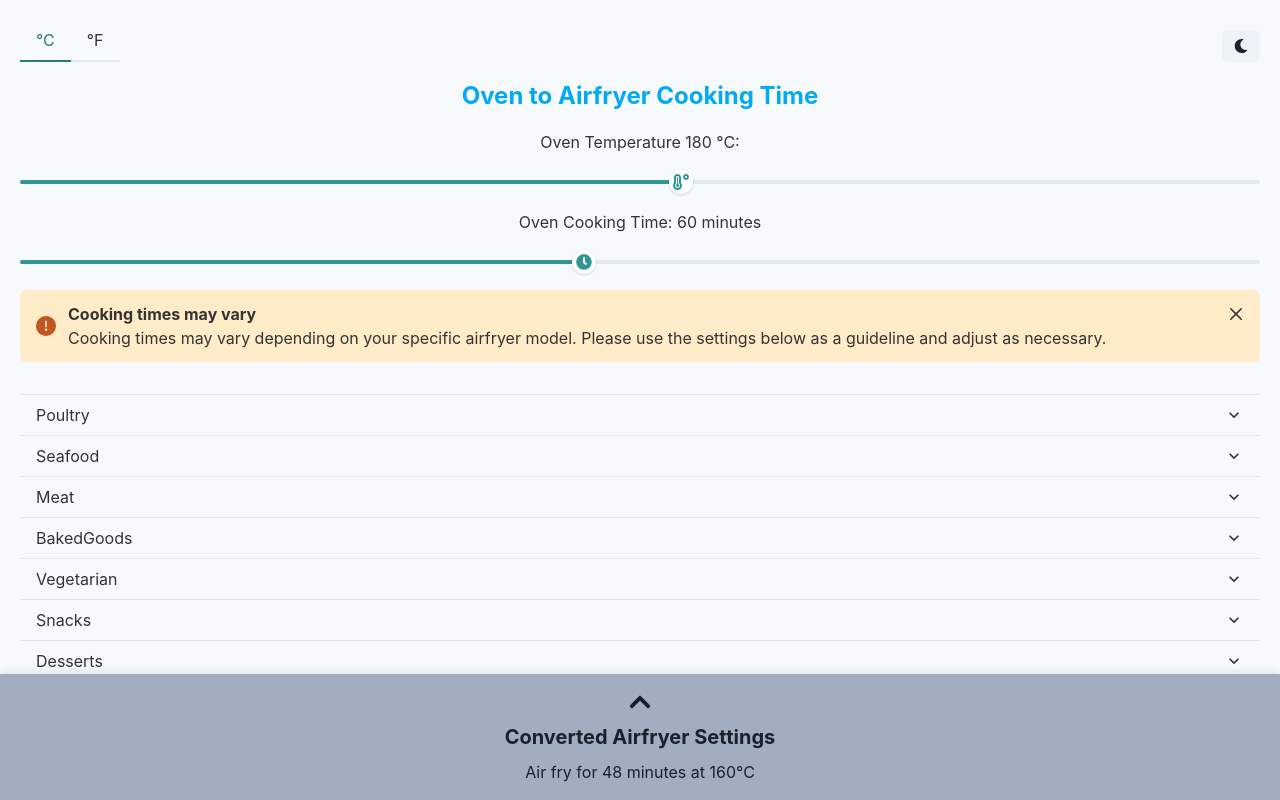
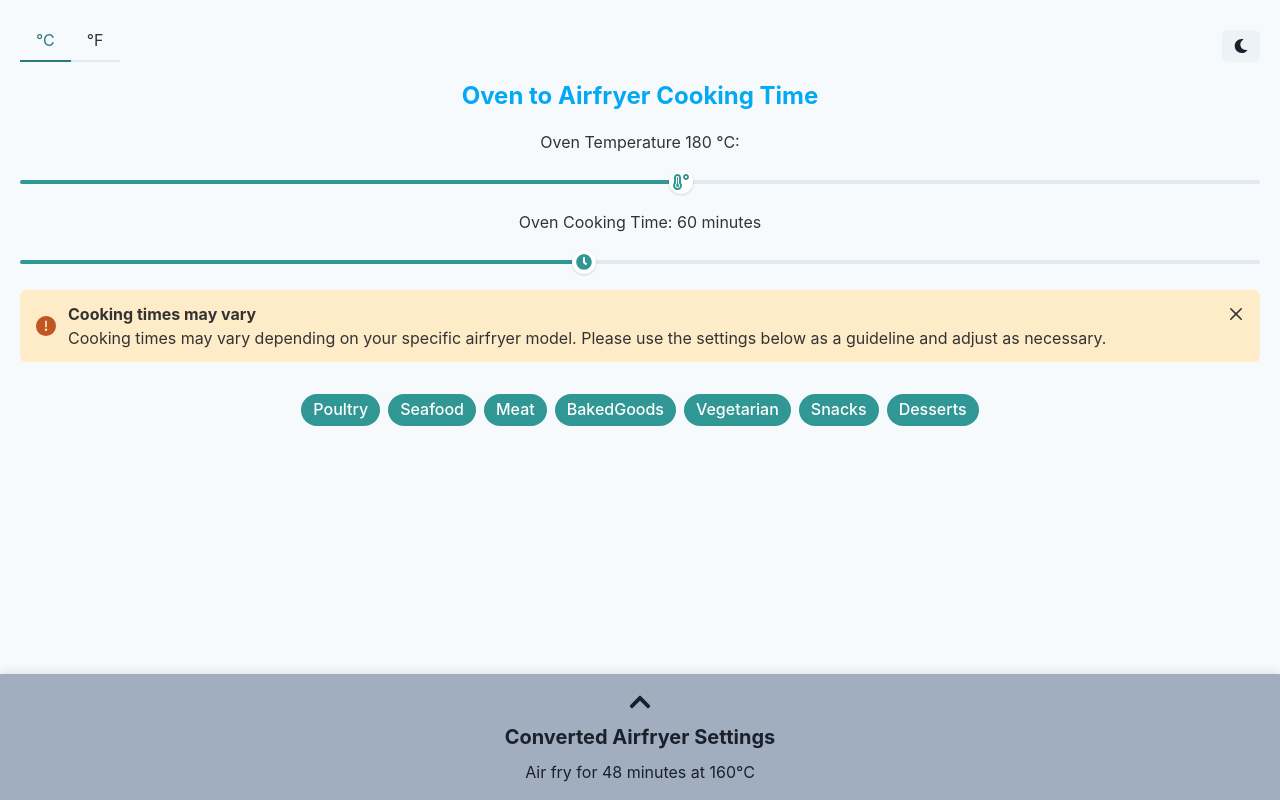
Before and after one commit to OlekOlaisen/Airfryer-Converter, a React (Create React App) app: page / in a window 1280 px wide. Built offline with nearby package versions, Linux system fonts and the light colour scheme.

Commit message:
Add category selection and render dishes based on selected category

```diff
--- a/src/App.js
+++ b/src/App.js
@@ -13,6 +13,9 @@ import {
   Button,
   Grid,
   GridItem,
+  Tag,
+  TagLabel,
+  TagCloseButton,
   useToast,
 } from "@chakra-ui/react";
 import {
@@ -20,6 +23,7 @@ import {
   FaMoon,
   FaTemperatureHigh,
   FaClock,
+  FaCheck,
   FaChevronUp,
   FaChevronDown,
 } from "react-icons/fa";
@@ -54,6 +58,8 @@ function App() {
   const [isFooterExpanded, setIsFooterExpanded] = useState(false);
   const [selectedDishInstructions, setSelectedDishInstructions] = useState("");
   const [alertVisible, setAlertVisible] = useState(true);
+  const [selectedCategory, setSelectedCategory] = useState(null); // New state for managing selected category
+
   const toast = useToast();
 
   const foodCategories = React.useMemo(
@@ -351,6 +357,38 @@ function App() {
     setIsFooterExpanded(!isFooterExpanded);
   };
 
+  const renderDishesForCategory = (category) => {
+    // Ensure dishes are only rendered when a category is selected
+    if (!category) return null; // Early return if no category is selected
+
+    const dishes = foodCategories[category];
+    return dishes.map((dish) => (
+      <GridItem w="100%" key={dish.key}>
+        <Box
+          as="button"
+          w="80px"
+          h="80px"
+          minW="100px"
+          p={4}
+          bg="blue.500"
+          color="white"
+          rounded="md"
+          shadow="md"
+          display="flex"
+          flexDirection="column"
+          justifyContent="center"
+          alignItems="center"
+          onClick={() => selectFood(dish)}
+        >
+          <Icon as={FaTemperatureHigh} w={5} h={5} mb={2} />
+          <Text textAlign="center" fontWeight="bold">
+            {dish.displayName}
+          </Text>
+        </Box>
+      </GridItem>
+    ));
+  };
+
   const celsiusToFahrenheit = (celsius) => (celsius * 9) / 5 + 32;
   const fahrenheitToCelsius = (fahrenheit) => ((fahrenheit - 32) * 5) / 9;
 
@@ -517,51 +555,27 @@ function App() {
             />
           </Alert>
         )}
-        <Accordion allowToggle w="full">
-          {Object.entries(foodCategories).map(
-            ([category, dishes], index, array) => (
-              <AccordionItem key={category}>
-                <h2>
-                  <AccordionButton>
-                    <Box flex="1" textAlign="left">
-                      {category}
-                    </Box>
-                    <AccordionIcon />
-                  </AccordionButton>
-                </h2>
-                <AccordionPanel pb={index === array.length - 1 ? "150px" : "4"}>
-                  <Grid templateColumns="repeat(2, 1fr)" gap={4}>
-                    {dishes.map((dish) => (
-                      <GridItem w="100%" key={dish.key}>
-                        <Box
-                          as="button"
-                          w="100%"
-                          h="100px"
-                          minW="100px"
-                          p={4}
-                          bg={colorMode === "light" ? "blue.500" : "blue.500"}
-                          color="white"
-                          rounded="md"
-                          shadow="md"
-                          display="flex"
-                          flexDirection="column"
-                          justifyContent="center"
-                          alignItems="center"
-                          onClick={() => selectFood(dish)}
-                        >
-                          <Icon as={FaTemperatureHigh} w={5} h={5} mb={2} />
-                          <Text textAlign="center" fontWeight="bold">
-                            {dish.displayName}
-                          </Text>
-                        </Box>
-                      </GridItem>
-                    ))}
-                  </Grid>
-                </AccordionPanel>
-              </AccordionItem>
-            )
-          )}
-        </Accordion>
+        <Flex wrap="wrap" justifyContent="center" gap={2}>
+          {Object.keys(foodCategories).map((category) => (
+            <Tag
+              size="lg"
+              key={category}
+              borderRadius="full"
+              variant="solid"
+              colorScheme="teal"
+              onClick={() => setSelectedCategory(category)}
+              cursor="pointer"
+            >
+              <TagLabel>{category}</TagLabel>
+              {selectedCategory === category && <Icon as={FaCheck} ml={2} />}
+            </Tag>
+          ))}
+        </Flex>
+        {selectedCategory && (
+          <Grid templateColumns="repeat(4, 1fr)" gap={4}>
+            {renderDishesForCategory(selectedCategory)}
+          </Grid>
+        )}
       </VStack>
     </Box>
   );
```
